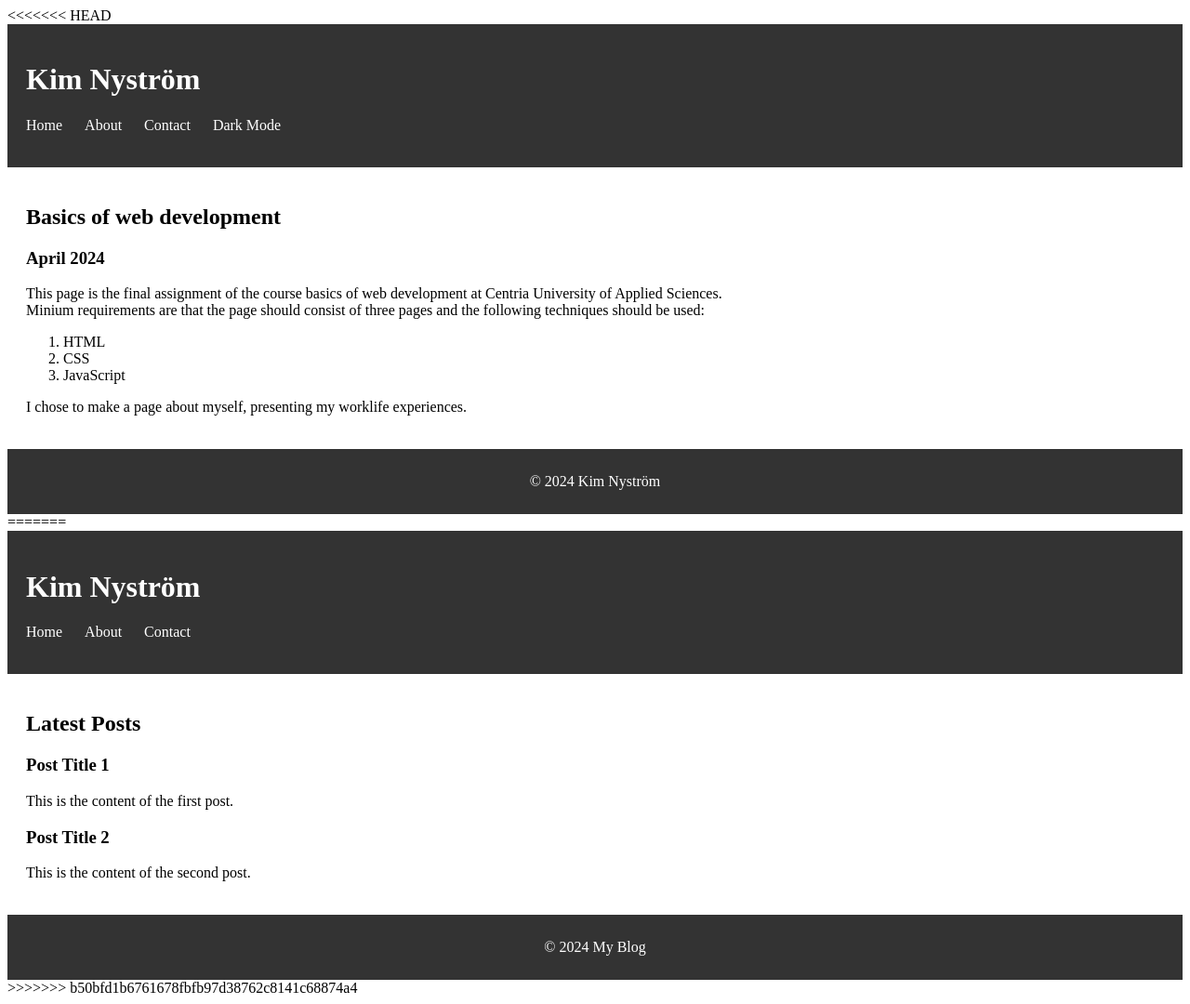
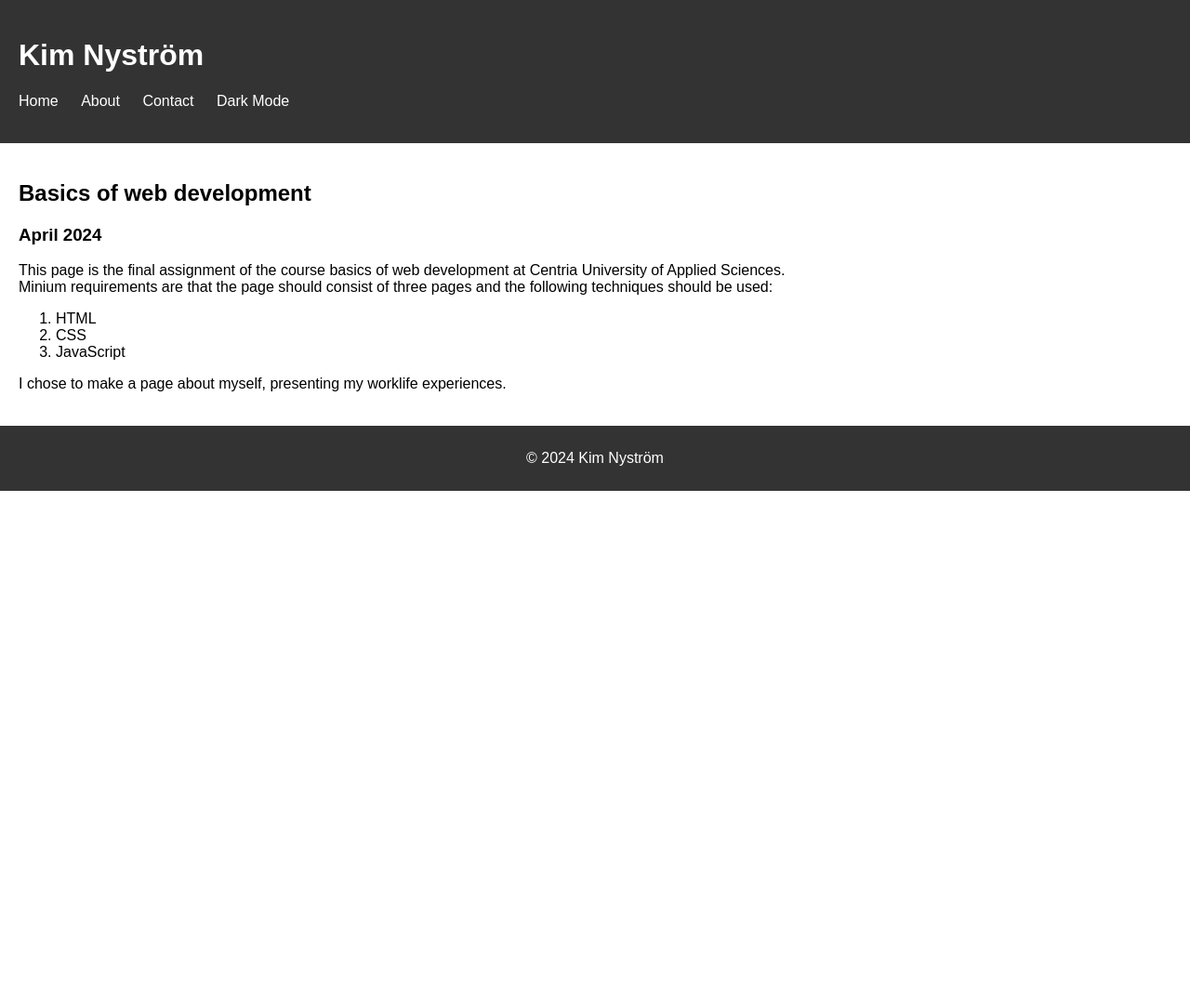
Before and after one commit to nyssekim/final-assignment, a plain HTML site: page index.html in a window 1280 px wide. Shown: the whole page at 93% size. After the commit the page ends 800 px from the top, so only its background shows below. Drawn offline with Linux system fonts and the light colour scheme.

Commit message:
final chnges, hopefully

```diff
--- a/index.html
+++ b/index.html
@@ -1,4 +1,3 @@
-<<<<<<< HEAD
 <!DOCTYPE html>
 <html lang="en">
 <head>
@@ -45,44 +44,3 @@
   <script src="script.js"></script>
 </body>
 </html>
-=======
-<!DOCTYPE html>
-<html lang="en">
-<head>
-  <meta charset="UTF-8">
-  <meta name="viewport" content="width=device-width, initial-scale=1.0">
-  <title>My Blog</title>
-  <link rel="stylesheet" href="styles.css">
-</head>
-<body>
-  <header>
-    <h1>Kim Nyström</h1>
-    <nav>
-      <ul>
-        <li><a href="index.html">Home</a></li>
-        <li><a href="about.html">About</a></li>
-        <li><a href="contact.html">Contact</a></li>
-      </ul>
-    </nav>
-  </header>
-
-  <main>
-    <section>
-      <h2>Latest Posts</h2>
-      <article>
-        <h3>Post Title 1</h3>
-        <p>This is the content of the first post.</p>
-      </article>
-      <article>
-        <h3>Post Title 2</h3>
-        <p>This is the content of the second post.</p>
-      </article>
-    </section>
-  </main>
-
-  <footer>
-    <p>&copy; 2024 My Blog</p>
-  </footer>
-</body>
-</html>
->>>>>>> b50bfd1b6761678fbfb97d38762c8141c68874a4
--- a/styles.css
+++ b/styles.css
@@ -1,4 +1,3 @@
-<<<<<<< HEAD
 /* styles.css */
 body {
   font-family: Arial, sans-serif;
@@ -87,44 +86,3 @@ footer {
   background-color: #222;
   color: #fff;
 }
-=======
-
-body {
-    font-family: Arial, sans-serif;
-    margin: 0;
-    padding: 0;
-  }
-
-  header {
-    background-color: #333;
-    color: #fff;
-    padding: 20px;
-  }
-
-  nav ul {
-    list-style: none;
-    padding: 0;
-  }
-
-  nav ul li {
-    display: inline;
-    margin-right: 20px;
-  }
-
-  nav ul li a {
-    color: #fff;
-    text-decoration: none;
-  }
-
-  main {
-    padding: 20px;
-  }
-
-  footer {
-    background-color: #333;
-    color: #fff;
-    text-align: center;
-    padding: 10px;
-  }
-
->>>>>>> b50bfd1b6761678fbfb97d38762c8141c68874a4
```
Also changed, not shown: about.html (+0 -41 lines), contact.html (+0 -41 lines).
